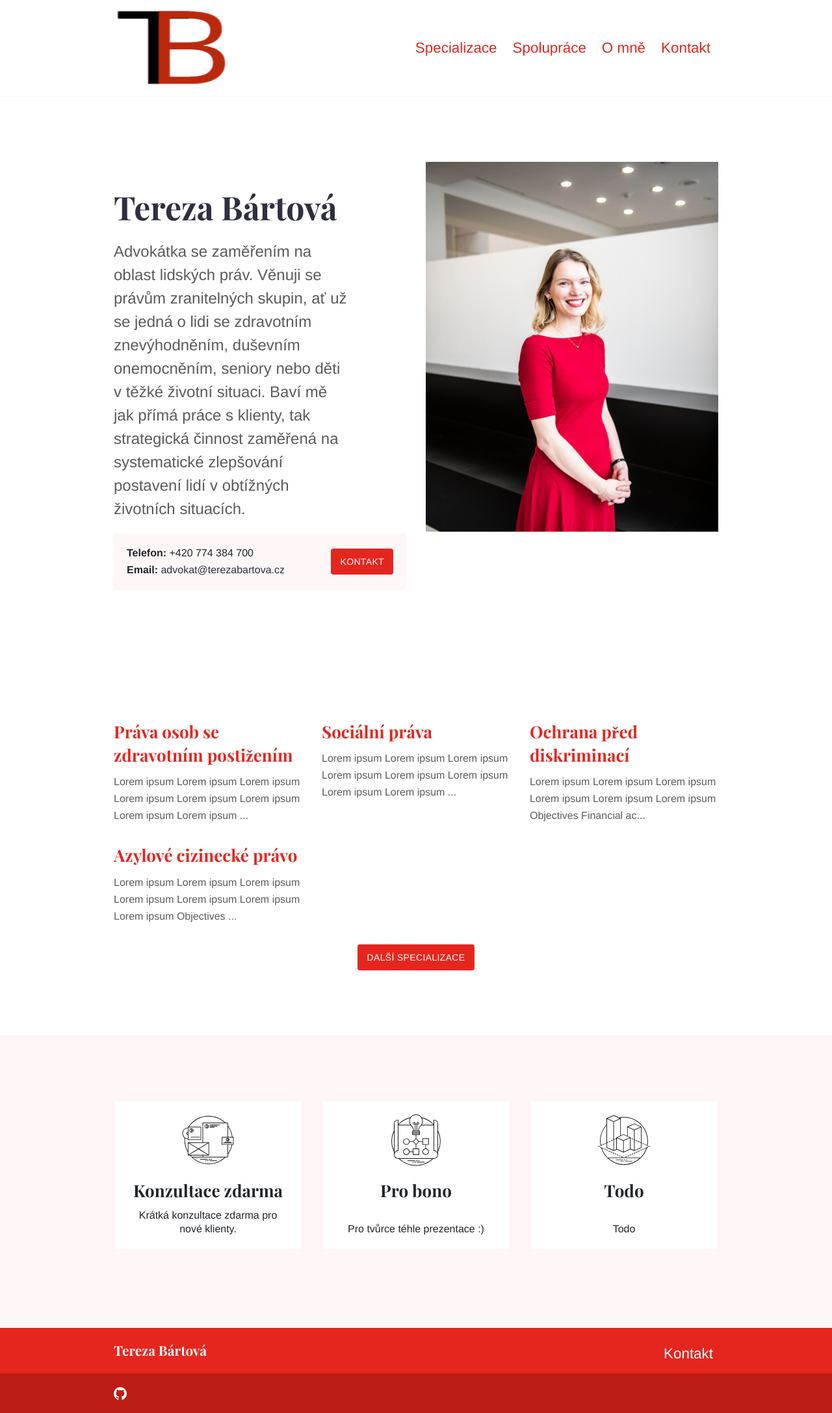
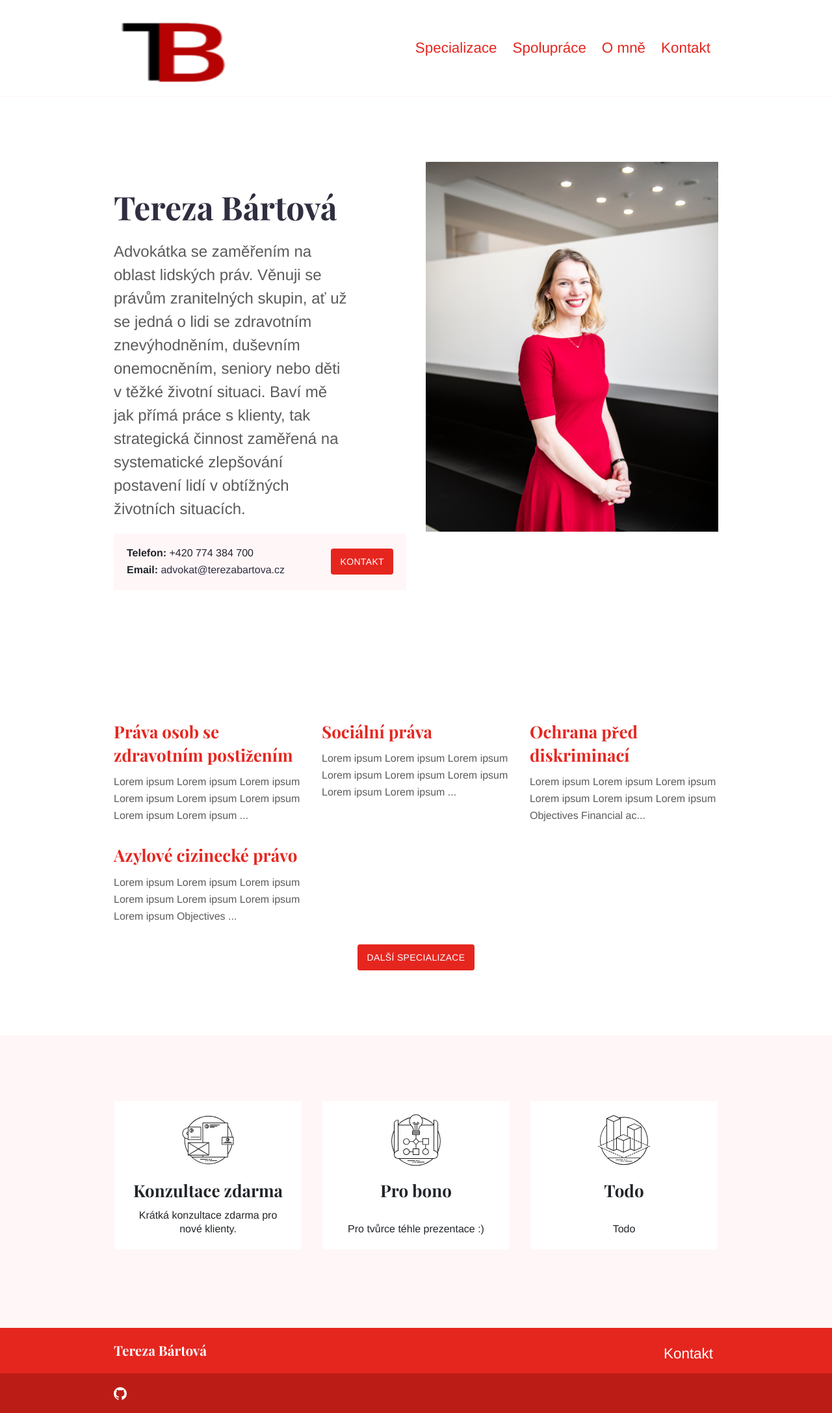
Before and after one commit to terezabartova/terezabartova.github.io, a Jekyll site: the page built from index.md, in a window 1280 px wide. Shown: the whole page at 65% size. Built offline with Jekyll 4.4.1, drawn with Linux system fonts in a browser that asks for light colours.

Commit message:
change logo

```diff
--- a/_config.yml
+++ b/_config.yml
@@ -3,10 +3,10 @@ permalink: pretty
 title: 'Tereza Bártová'
 
 logo:
-  mobile: "images/logo/logo-mobile.png"
+  mobile: "images/logo/logo2.png"
   mobile_height: "32px"
   mobile_width: "32px"
-  desktop: "images/logo/logo.png"
+  desktop: "images/logo/logo2.png"
   desktop_height: "128px"
   desktop_width: "192px"
 
```
Also changed, not shown: images/logo/logo2.png (added).
